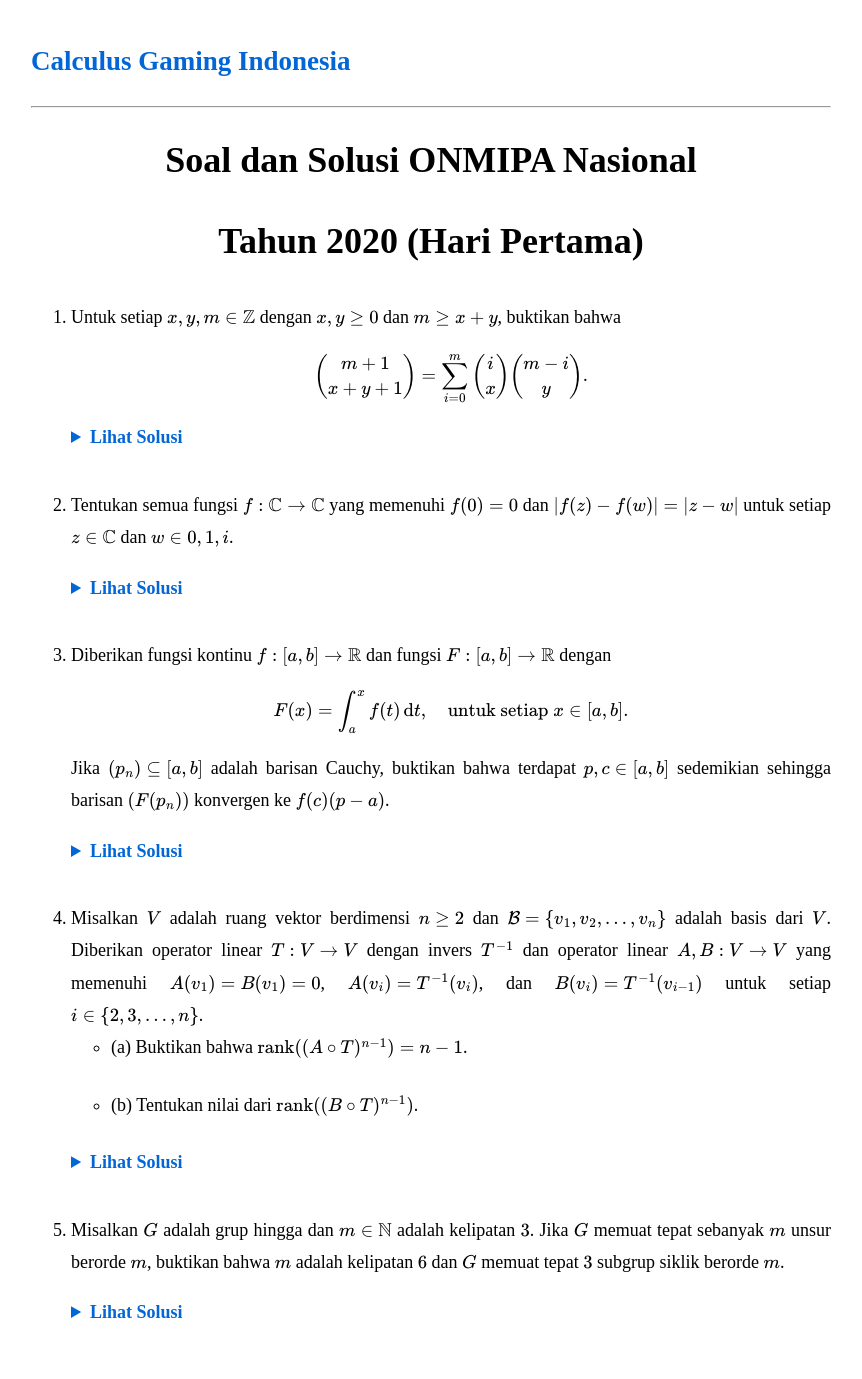
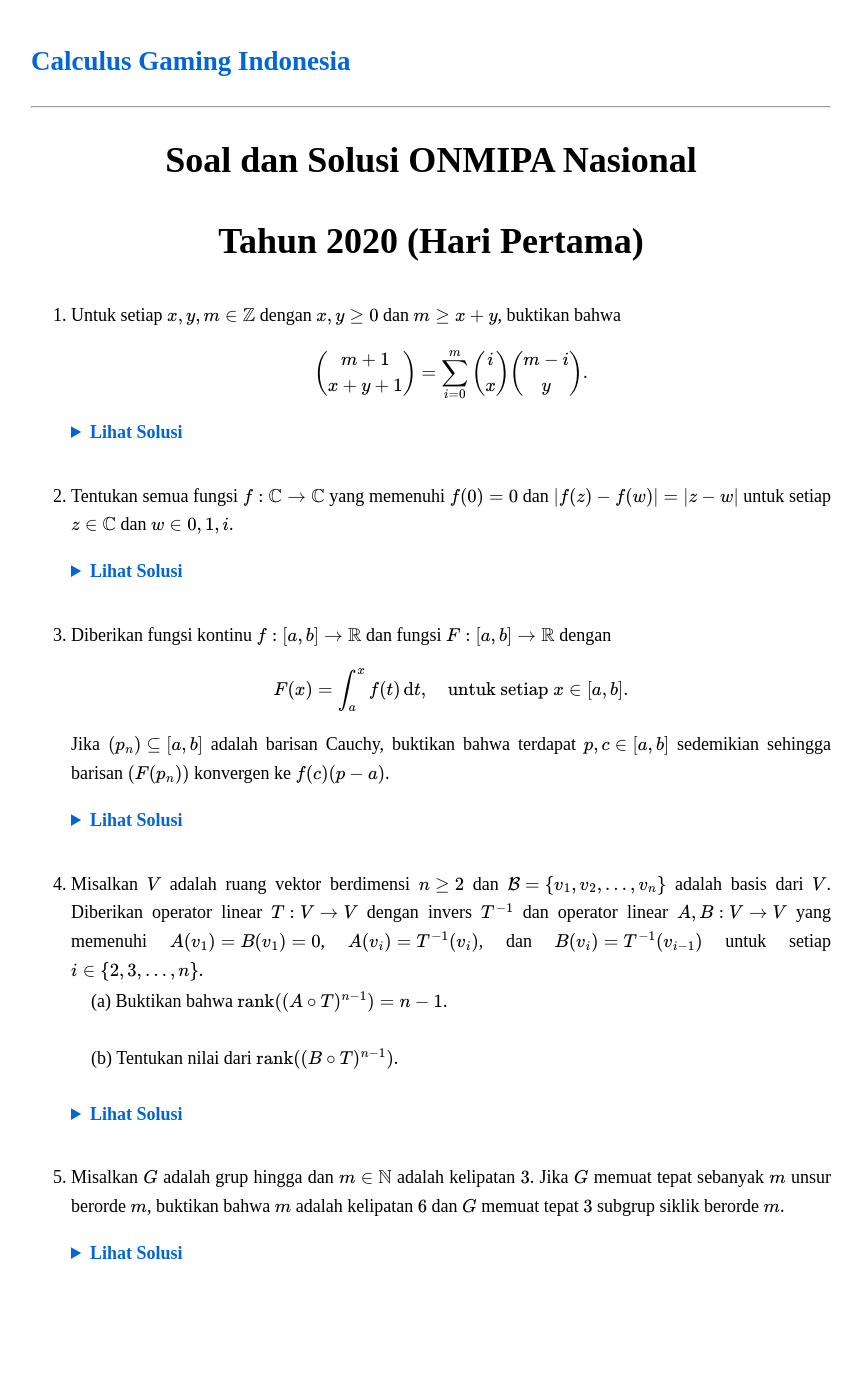
Before and after one commit to calculusgamingindonesia/calculusgamingindonesia.github.io, a Jekyll site: the page built from _posts/2026-06-29-knmipa-nas-20-1.md, in a window 1280 px wide. Shown: the whole page, without its empty margins (209-1071 px from the left). Built offline with Jekyll 4.4.1, drawn with Linux system fonts in a browser that asks for light colours; some web fonts are replaced; after the commit the page ends 1318 px from its top, so only the background shows below that.

Commit message:
Update default.html

```diff
--- a/_layouts/default.html
+++ b/_layouts/default.html
@@ -26,7 +26,10 @@
     summary { cursor: pointer; color: #0366d6; font-weight: bold; user-select: none; margin-bottom: 10px; }
     .kotak-solusi { background: #f9f9f9; padding: 15px; border-left: 4px solid #28a745; border-radius: 4px; }
 
-    ol, ul { line-height: 1.8; }
+    ol ul {
+        list-style-type: none;
+        padding-left: 20px;
+        line-height: 1.8; }
     li { margin-bottom: 25px; }
     }
     a { color: #0366d6; text-decoration: none; }
```
